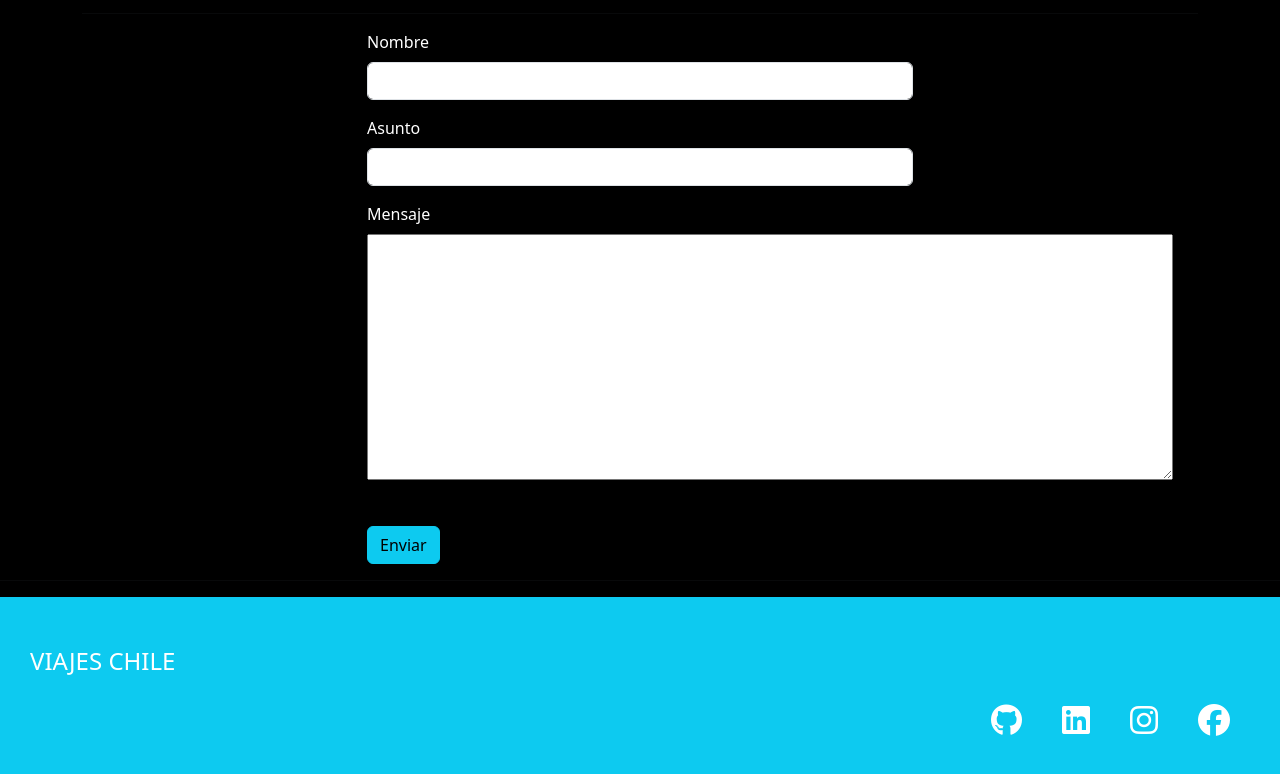
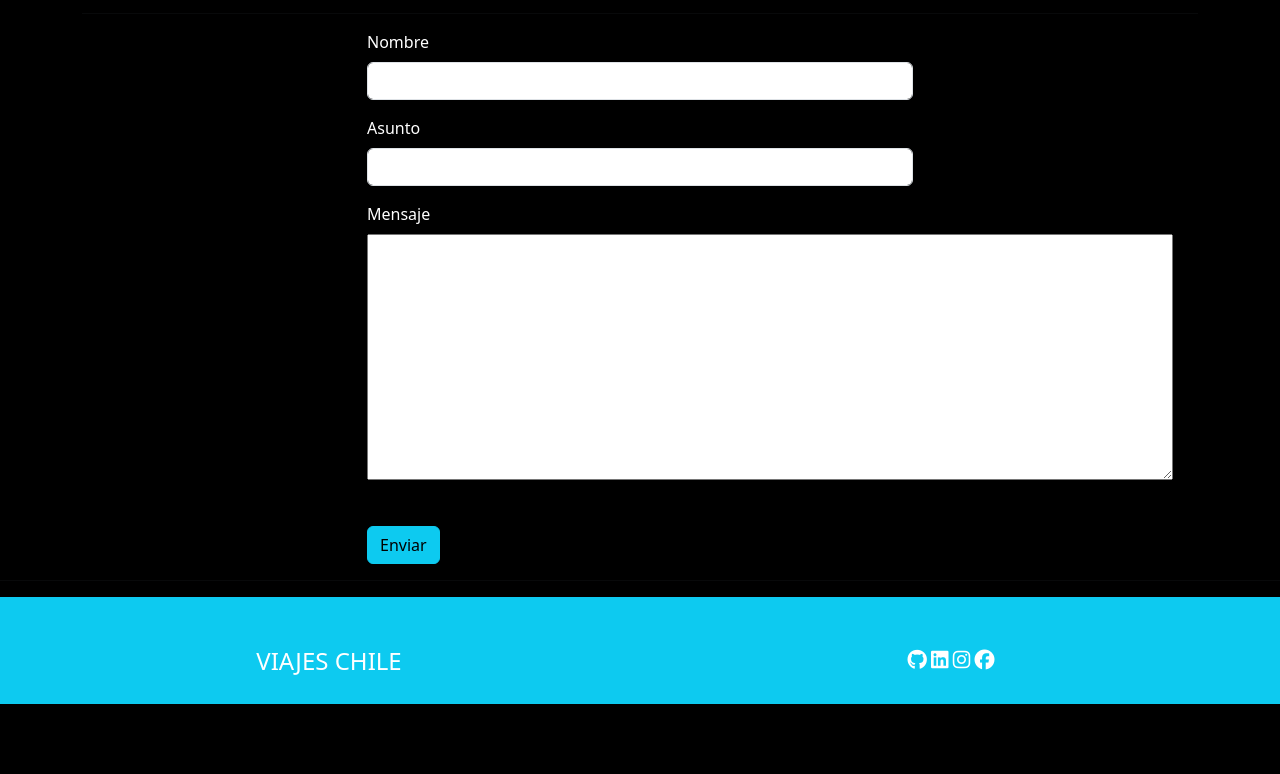
Before and after one commit to Traipe/Viajes_chile, a plain HTML site: page index.html in a window 1280 px wide. Shown: the part 2789-3563 px from the top of the page. After the commit the page ends 3493 px from the top, so only its background shows below. Drawn offline with nearby package versions, Linux system fonts and the light colour scheme.

Commit message:
en seccion footer se modifica la ubicación del texto y el tamaño de los iconos

```diff
--- a/assets/css/style.css
+++ b/assets/css/style.css
@@ -104,18 +104,3 @@ footer {
 .footer-text{
     text-decoration: none;
 }
-
-.footer-socialicons {
-    display: flex ;
-    justify-content: flex-end;
-
-}
-
-.footer-socialicons i{
-    text-decoration: none;
-    padding: 10px;
-    margin: 10px;
-    border-radius: 20%;
-    font-size: 2em;
-    opacity: 0,9;
-}
--- a/index.html
+++ b/index.html
@@ -262,18 +262,18 @@
     <hr />
 
     <!--Footer-->
-    <footer>
-      <div class="footer container-flex">
-        <div class="row col-12 col-md-6">
-          <h4 class="footer-text">VIAJES CHILE</h4>
-        </div>
-        <div class="footer-socialicons">
-          <i class="fa-brands fa-github"></i>
-          <i class="fa-brands fa-linkedin"></i>
-          <i class="fa-brands fa-instagram"></i>
-          <i class="fa-brands fa-facebook"></i>
-        </div>
+    <footer class=" bg-info text-center text white">
+      <div class="row">
+        <div class=" col-12 col-md-6">
+          <h4>VIAJES CHILE</h4>
+       </div>
+          <div class=" col-12 col-md-6">
+          <i class="fa-brands fa-github fa-lg"></i>
+          <i class="fa-brands fa-linkedin fa-lg"></i>
+          <i class="fa-brands fa-instagram fa-lg"></i>
+          <i class="fa-brands fa-facebook fa-lg" ></i>
       </div>
+    </div>
     </footer>
 
     <script
```
